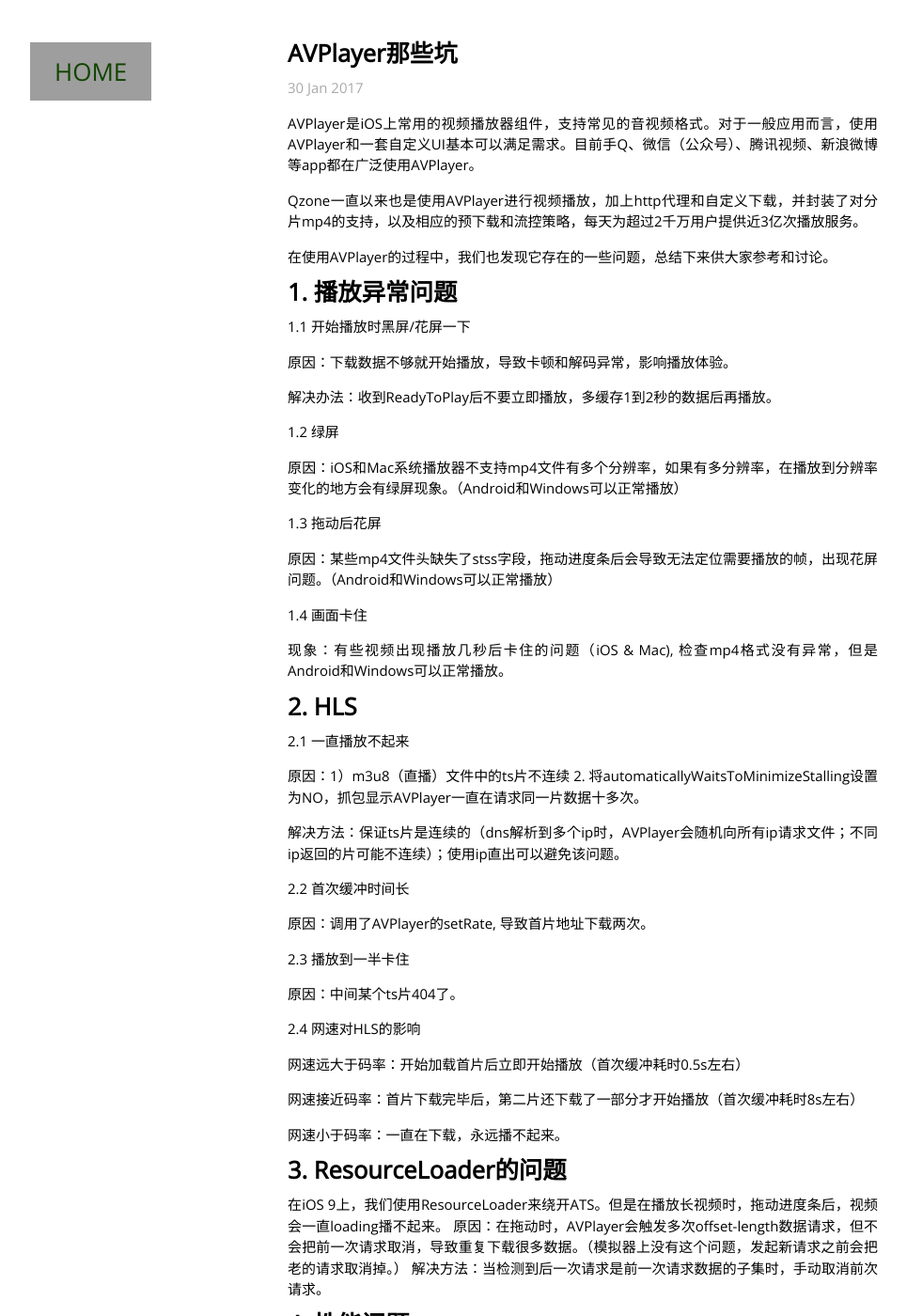
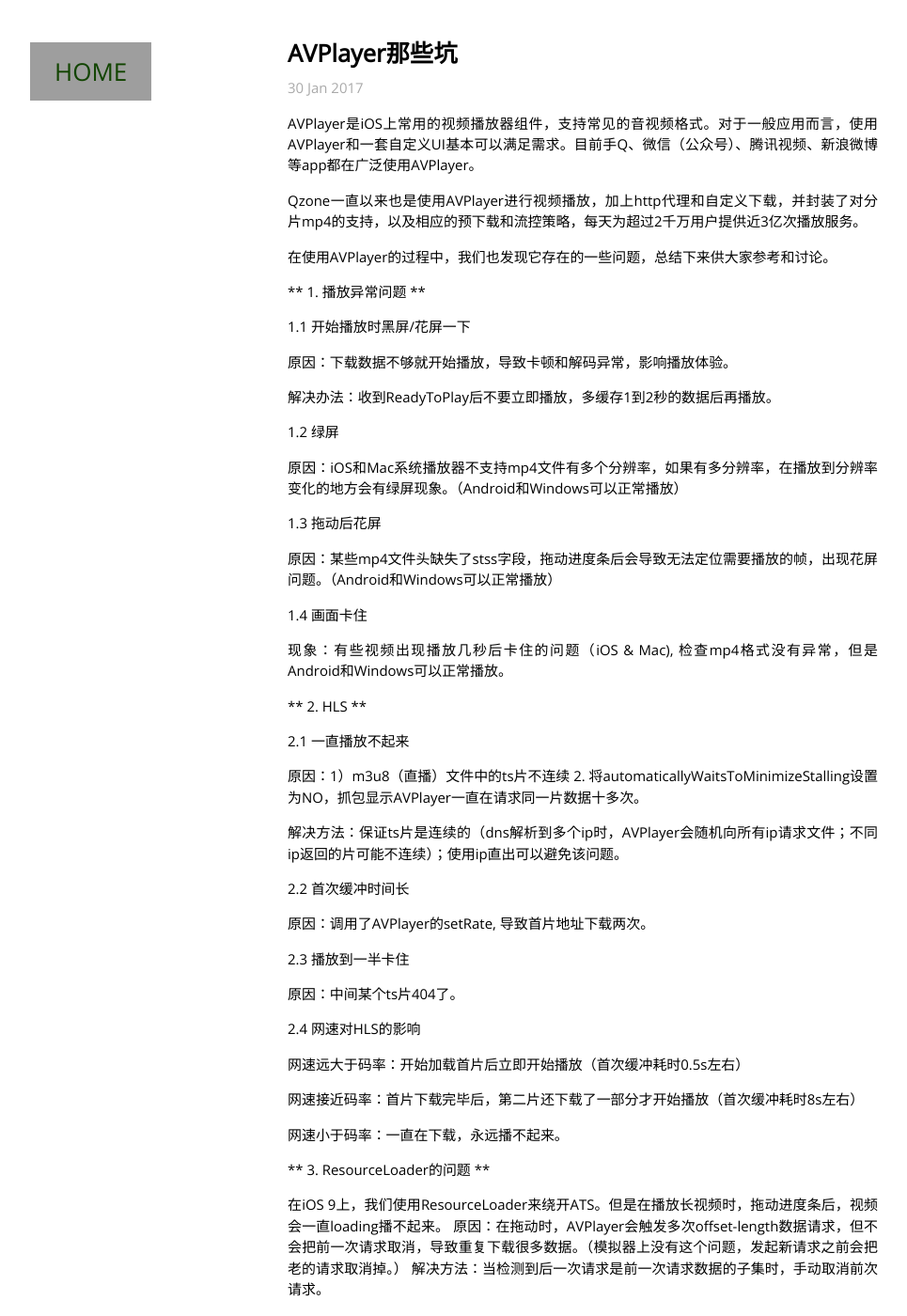
Before and after one commit to liunangit/liunangit.github.io, a Jekyll site: the page built from _posts/2017-01-30-avplayer.markdown, in a window 1280 px wide and 1400 px high. Shown: the whole window at 94% size, without its empty margins (20-985 px from the left). Built offline with Jekyll 4.4.1, drawn with Linux system fonts in a browser that asks for light colours; comment, search, counter and statistics services are not loaded; some of the changed text lies outside the part shown; grey boxes are pictures that could not be loaded.

Commit message:
format fix

```diff
--- a/_posts/2017-01-30-avplayer.markdown
+++ b/_posts/2017-01-30-avplayer.markdown
@@ -12,7 +12,7 @@ Qzone一直以来也是使用AVPlayer进行视频播放，加上http代理和自
 
 在使用AVPlayer的过程中，我们也发现它存在的一些问题，总结下来供大家参考和讨论。
 
-## 1. 播放异常问题
+** 1. 播放异常问题  **
 
 
 1.1 开始播放时黑屏/花屏一下
@@ -43,7 +43,7 @@ Qzone一直以来也是使用AVPlayer进行视频播放，加上http代理和自
 现象：有些视频出现播放几秒后卡住的问题（iOS & Mac), 检查mp4格式没有异常，但是Android和Windows可以正常播放。
 
 
-## 2. HLS
+** 2. HLS **
 
 2.1 一直播放不起来
 
@@ -74,13 +74,13 @@ Qzone一直以来也是使用AVPlayer进行视频播放，加上http代理和自
 
 网速小于码率：一直在下载，永远播不起来。
 
-## 3. ResourceLoader的问题
+** 3. ResourceLoader的问题 **
 
 在iOS 9上，我们使用ResourceLoader来绕开ATS。但是在播放长视频时，拖动进度条后，视频会一直loading播不起来。
 原因：在拖动时，AVPlayer会触发多次offset-length数据请求，但不会把前一次请求取消，导致重复下载很多数据。（模拟器上没有这个问题，发起新请求之前会把老的请求取消掉。）
 解决方法：当检测到后一次请求是前一次请求数据的子集时，手动取消前次请求。
 
-## 4. 性能问题
+** 4. 性能问题 **
 
 AVPlayer播放单个视频并没有太大的性能问题，但在tableView中滚动时，自动切换和播放视频会造成滑动卡顿，主要是播放器资源的创建和销毁阻塞UI。需要将AVPlayer放到工作线程中。但是需要注意：
 
@@ -88,10 +88,10 @@ AVPlayer播放单个视频并没有太大的性能问题，但在tableView中滚
 
 4.2 AVPlayer和对应AVPlayerItem的释放操作要放在同一线程，否则会导致crash。
 
-## 5. 其他未解决的问题
+** 5. 其他未解决的问题 **
 
 iOS 10发布后，每天都有用户反馈视频无法播放，并且一旦出现这种情况，所有（使用AVPlayer）的app都无法播放但不报任何错误，需要重启手机恢复（有时候不重启也会恢复）。我们怀疑是iOS 10的bug，某些情况下系统媒体服务被阻塞。这个问题我们用自动化工具跑了很久一直无法重现，暂时也没有找到办法解决。
 
-## 总结
+** 总结 **
 
 虽然AVPlayer的一些问题给开发者带来点小麻烦，但凭借良好的稳定性和较少的资源消耗，AVPlayer还是成为iOS平台视频播放的首选组件。随着HLS和H265的使用越来越广泛，AVPlayer对他们支持不好的缺点越来越明显，我们也在尝试其他AVPlayer替代方案。
```
